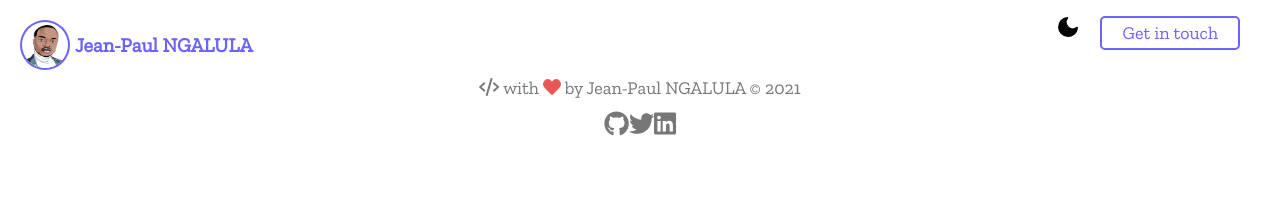
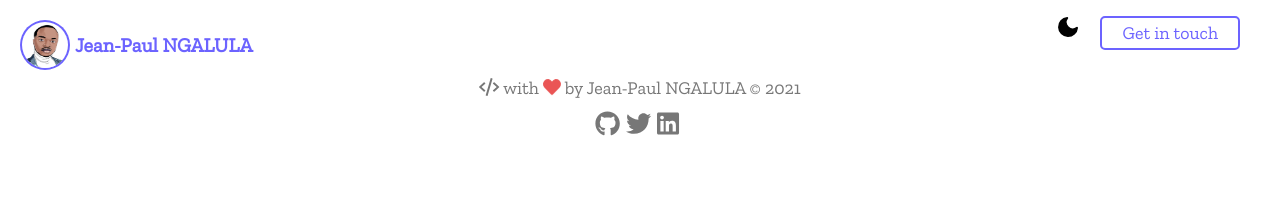
Before and after one commit to anyishxyi/mulume.dev, a Vue app: page /#/uses in a window 1280 px wide. Shown: the top 201 px of the page. Built offline with nearby package versions, Linux system fonts and the light colour scheme.

Commit message:
upgrate version

```diff
--- a/package.json
+++ b/package.json
@@ -1,6 +1,6 @@
 {
   "name": "nmcodes",
-  "version": "1.0.0",
+  "version": "1.5.0",
   "keywords": [
     "vue",
     "google",
--- a/src/assets/styles/index.scss
+++ b/src/assets/styles/index.scss
@@ -100,7 +100,10 @@ html, body {
   margin-top: 20px;
 }
 .mr-6 {
-  margin-right: 1.5rem;
+  margin-right: 6px;
+}
+.mr-24 {
+  margin-right: 24px;
 }
 .ml-40 {
   margin-left: 40px;
--- a/src/layout/components/Footer.vue
+++ b/src/layout/components/Footer.vue
@@ -17,17 +17,17 @@
         by Jean-Paul NGALULA © 2021
       </div>
       <div class="flex space-x-2 justify-center text-lg mt-2 pb-25">
-        <a href="https://github.com/nmcodes" title="Github" class="social-media-link relative flex flex-col items-center">
+        <a href="https://github.com/nmcodes" title="Github" class="social-media-link mr-6 relative flex flex-col items-center">
           <svg aria-hidden="true" focusable="false" data-prefix="fab" data-icon="github" role="img" xmlns="http://www.w3.org/2000/svg" viewBox="0 0 496 512" class="svg-inline--fa fa-github fa-w-16 icon">
             <path fill="currentColor" d="M165.9 397.4c0 2-2.3 3.6-5.2 3.6-3.3.3-5.6-1.3-5.6-3.6 0-2 2.3-3.6 5.2-3.6 3-.3 5.6 1.3 5.6 3.6zm-31.1-4.5c-.7 2 1.3 4.3 4.3 4.9 2.6 1 5.6 0 6.2-2s-1.3-4.3-4.3-5.2c-2.6-.7-5.5.3-6.2 2.3zm44.2-1.7c-2.9.7-4.9 2.6-4.6 4.9.3 2 2.9 3.3 5.9 2.6 2.9-.7 4.9-2.6 4.6-4.6-.3-1.9-3-3.2-5.9-2.9zM244.8 8C106.1 8 0 113.3 0 252c0 110.9 69.8 205.8 169.5 239.2 12.8 2.3 17.3-5.6 17.3-12.1 0-6.2-.3-40.4-.3-61.4 0 0-70 15-84.7-29.8 0 0-11.4-29.1-27.8-36.6 0 0-22.9-15.7 1.6-15.4 0 0 24.9 2 38.6 25.8 21.9 38.6 58.6 27.5 72.9 20.9 2.3-16 8.8-27.1 16-33.7-55.9-6.2-112.3-14.3-112.3-110.5 0-27.5 7.6-41.3 23.6-58.9-2.6-6.5-11.1-33.3 2.6-67.9 20.9-6.5 69 27 69 27 20-5.6 41.5-8.5 62.8-8.5s42.8 2.9 62.8 8.5c0 0 48.1-33.6 69-27 13.7 34.7 5.2 61.4 2.6 67.9 16 17.7 25.8 31.5 25.8 58.9 0 96.5-58.9 104.2-114.8 110.5 9.2 7.9 17 22.9 17 46.4 0 33.7-.3 75.4-.3 83.6 0 6.5 4.6 14.4 17.3 12.1C428.2 457.8 496 362.9 496 252 496 113.3 383.5 8 244.8 8zM97.2 352.9c-1.3 1-1 3.3.7 5.2 1.6 1.6 3.9 2.3 5.2 1 1.3-1 1-3.3-.7-5.2-1.6-1.6-3.9-2.3-5.2-1zm-10.8-8.1c-.7 1.3.3 2.9 2.3 3.9 1.6 1 3.6.7 4.3-.7.7-1.3-.3-2.9-2.3-3.9-2-.6-3.6-.3-4.3.7zm32.4 35.6c-1.6 1.3-1 4.3 1.3 6.2 2.3 2.3 5.2 2.6 6.5 1 1.3-1.3.7-4.3-1.3-6.2-2.2-2.3-5.2-2.6-6.5-1zm-11.4-14.7c-1.6 1-1.6 3.6 0 5.9 1.6 2.3 4.3 3.3 5.6 2.3 1.6-1.3 1.6-3.9 0-6.2-1.4-2.3-4-3.3-5.6-2z" class=""></path>
           </svg>
         </a>
-        <a href="https://twitter.com/mulume_" title="Twitter" class="social-media-link relative flex flex-col items-center">
+        <a href="https://twitter.com/mulume_" title="Twitter" class="social-media-link mr-6 relative flex flex-col items-center">
           <svg aria-hidden="true" focusable="false" data-prefix="fab" data-icon="twitter" role="img" xmlns="http://www.w3.org/2000/svg" viewBox="0 0 512 512" class="svg-inline--fa fa-twitter fa-w-16 icon">
             <path fill="currentColor" d="M459.37 151.716c.325 4.548.325 9.097.325 13.645 0 138.72-105.583 298.558-298.558 298.558-59.452 0-114.68-17.219-161.137-47.106 8.447.974 16.568 1.299 25.34 1.299 49.055 0 94.213-16.568 130.274-44.832-46.132-.975-84.792-31.188-98.112-72.772 6.498.974 12.995 1.624 19.818 1.624 9.421 0 18.843-1.3 27.614-3.573-48.081-9.747-84.143-51.98-84.143-102.985v-1.299c13.969 7.797 30.214 12.67 47.431 13.319-28.264-18.843-46.781-51.005-46.781-87.391 0-19.492 5.197-37.36 14.294-52.954 51.655 63.675 129.3 105.258 216.365 109.807-1.624-7.797-2.599-15.918-2.599-24.04 0-57.828 46.782-104.934 104.934-104.934 30.213 0 57.502 12.67 76.67 33.137 23.715-4.548 46.456-13.32 66.599-25.34-7.798 24.366-24.366 44.833-46.132 57.827 21.117-2.273 41.584-8.122 60.426-16.243-14.292 20.791-32.161 39.308-52.628 54.253z" class=""></path>
           </svg>
         </a>
-        <a href="https://www.linkedin.com/in/themarcba" title="LinkedIn" class="social-media-link relative flex flex-col items-center">
+        <a href="https://www.linkedin.com/in/themarcba" title="LinkedIn" class="social-media-link mr-6 relative flex flex-col items-center">
           <svg aria-hidden="true" focusable="false" data-prefix="fab" data-icon="linkedin" role="img" xmlns="http://www.w3.org/2000/svg" viewBox="0 0 448 512" class="svg-inline--fa fa-linkedin fa-w-14 icon">
             <path fill="currentColor" d="M416 32H31.9C14.3 32 0 46.5 0 64.3v383.4C0 465.5 14.3 480 31.9 480H416c17.6 0 32-14.5 32-32.3V64.3c0-17.8-14.4-32.3-32-32.3zM135.4 416H69V202.2h66.5V416zm-33.2-243c-21.3 0-38.5-17.3-38.5-38.5S80.9 96 102.2 96c21.2 0 38.5 17.3 38.5 38.5 0 21.3-17.2 38.5-38.5 38.5zm282.1 243h-66.4V312c0-24.8-.5-56.7-34.5-56.7-34.6 0-39.9 27-39.9 54.9V416h-66.4V202.2h63.7v29.2h.9c8.9-16.8 30.6-34.5 62.9-34.5 67.2 0 79.7 44.3 79.7 101.9V416z" class=""></path>
           </svg>
--- a/src/layout/components/Navbar.vue
+++ b/src/layout/components/Navbar.vue
@@ -1,7 +1,7 @@
 <template>
   <div class="navbar space_between flex mr-10">
     <router-link :to="{path: '/home'}" class="txt-deco-none">
-      <div class="text-lg mt-20 justify-center align-items mr-6 flex">
+      <div class="text-lg mt-20 justify-center align-items mr-24 flex">
         <span class="ml-20 icon-width icon-height">
           <figure class="pic-border">
             <img :src="jeanpaul" class="profile-pic" alt="Profile picture of Jean-Paul NGALULA (very handsome)" />
```
